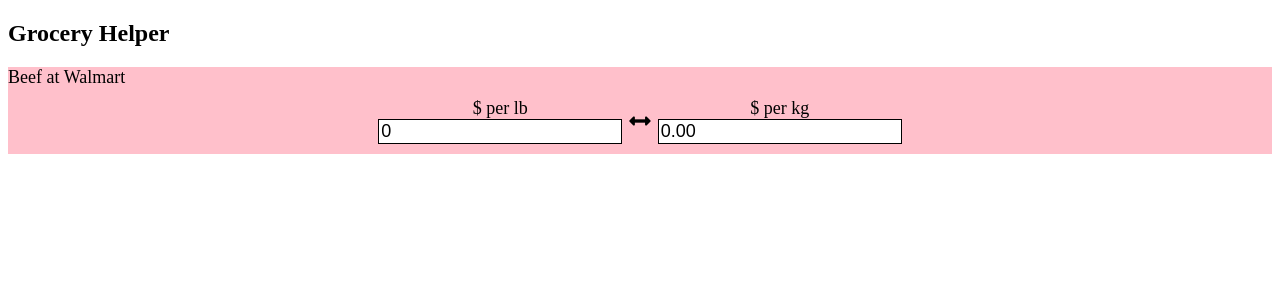
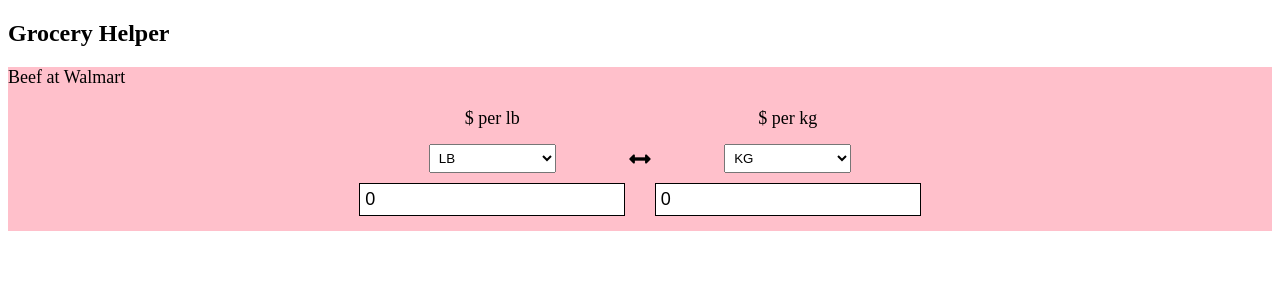
Before and after one commit to n1340t/grocery-helper, a React app: page / in a window 1280 px wide. Shown: the top 300 px of the page. Built offline with nearby package versions, Linux system fonts and the light colour scheme.

Commit message:
Feature: change scale from selector

```diff
--- a/src/components/CalcInput.jsx
+++ b/src/components/CalcInput.jsx
@@ -1,29 +1,36 @@
 import React, { Component } from 'react';
-import { scaleNames } from '../config/config.js';
+import { scaleEnum, scaleNames } from '../config/config.js';
 
 export default class CalcInput extends Component {
   constructor(props) {
     super(props);
-    this.handleChange = this.handleChange.bind(this);
+    this.handleSelectChange = this.handleSelectChange.bind(this);
+    this.handleInputChange = this.handleInputChange.bind(this);
   }
-
-  handleChange(e) {
-    this.props.onPriceChange(
-      this.props.scaleFrom,
-      this.props.scaleTo,
-      e.target.value
-    );
+  handleSelectChange(e) {
+    this.props.onSelectChange(this.props.side, e.target.value);
+  }
+  handleInputChange(e) {
+    this.props.onPriceChange(this.props.side, e.target.value);
   }
 
   render() {
     const price = this.props.price;
-    const scale = this.props.scaleFrom;
+    const scale = this.props.scale;
+    const options = Object.entries(scaleEnum).map((opt) => (
+      <option key={opt[0]} value={opt[0]}>
+        {opt[1]}
+      </option>
+    ));
     return (
       <div className='grocery-row-item'>
         <label>{scaleNames[scale]}</label>
+        <select value={scale} onChange={this.handleSelectChange}>
+          {options}
+        </select>
         <input
           type='text'
-          onChange={this.handleChange}
+          onChange={this.handleInputChange}
           value={price} // Controlled Component the input value is driven by react state (props), it also mean dispalyed value is updated when setState set new state
           name={scaleNames[scale]}
         ></input>
--- a/src/components/CalcItem.jsx
+++ b/src/components/CalcItem.jsx
@@ -1,5 +1,4 @@
 import React, { Component } from 'react';
-import '../style/main.css';
 
 export default class CalcItem extends Component {
   constructor(props) {
--- a/src/components/CalculatorV2.jsx
+++ b/src/components/CalculatorV2.jsx
@@ -1,61 +1,111 @@
 import React, { Component } from 'react';
 import CalcInput from './CalcInput';
-import { scaleEnum } from '../config/config';
+import { scaleEnum, weight, eqSides } from '../config/config';
+import { debounce } from '../utils/helper';
 
 function formatPrice(price) {
   return price.toFixed(2);
 }
+function convertPrice(side, scaleLeft, scaleRight, price) {
+  let priceLeft, priceRight;
+  if (side === eqSides.LEFT) {
+    priceLeft = price;
+    priceRight = formatPrice((price * weight[scaleRight]) / weight[scaleLeft]);
+  } else {
+    // swap value
+    priceRight = price;
+    priceLeft = formatPrice((price * weight[scaleRight]) / weight[scaleLeft]);
+  }
+  return { priceLeft, priceRight };
+}
 export default class Calculator extends Component {
   constructor(props) {
     super(props);
-    this.handleUnitChnage = this.handleUnitChnage.bind(this);
-    this.weight = {
-      lb: 1 / 2.205, // centralize to kg
-      kg: 1,
-    };
+    this.handleScaleChange = this.handleScaleChange.bind(this);
+    this.handleUnitChnage = debounce(this.handleUnitChnage, 100).bind(this);
+    this.firstScale = Object.keys(scaleEnum)[0];
     this.state = {
-      scaleLeft: 'lb',
-      scaleFrom: 'lb',
-      scaleRight: 'kg',
-      scaleTo: 'kg',
-      price: 0,
+      scaleLeft: this.firstScale, // initialize with first scale
+      priceLeft: 0,
+      scaleRight: scaleEnum.KG,
+      priceRight: 0,
     };
   }
-  handleUnitChnage(scaleFrom, scaleTo, price) {
-    this.setState({ scaleFrom, scaleTo, price });
+  handleScaleChange(side, changedScale) {
+    if (side === eqSides.LEFT) {
+      if (changedScale === this.state.scaleRight) {
+        // swap scale
+        const currentLeftScale = this.state.scaleLeft;
+        const currentLeftPrice = this.state.priceLeft;
+        const currentRightScale = this.state.scaleRight;
+        const { priceLeft, priceRight } = convertPrice(
+          side,
+          currentRightScale,
+          currentLeftScale,
+          currentLeftPrice
+        );
+        this.setState({
+          scaleLeft: scaleEnum[changedScale],
+          priceLeft,
+          scaleRight: currentLeftScale,
+          priceRight,
+        });
+      }
+    } else {
+      if (changedScale === this.state.scaleLeft) {
+        // swap scale
+        const currentLeftScale = this.state.scaleLeft;
+        const currentRightScale = this.state.scaleRight;
+        const currentRightPrice = this.state.priceRight;
+        const { priceLeft, priceRight } = convertPrice(
+          side,
+          currentLeftScale,
+          currentRightScale,
+          currentRightPrice
+        );
+        this.setState({
+          scaleLeft: currentRightScale,
+          priceLeft,
+          scaleRight: scaleEnum[changedScale],
+          priceRight,
+        });
+      }
+    }
+  }
+  handleUnitChnage(side, price) {
+    const scaleRight = this.state.scaleRight;
+    const scaleLeft = this.state.scaleLeft;
+    const { priceLeft, priceRight } = convertPrice(
+      side,
+      scaleLeft,
+      scaleRight,
+      price
+    );
+    this.setState({ priceLeft, priceRight });
   }
   render() {
     const scaleLeft = this.state.scaleLeft;
-    const scaleFrom = this.state.scaleFrom;
-    const scaleTo = this.state.scaleTo;
-    const price = this.state.price; // bug here priceFrom always = price
-    let priceLeft, priceRight;
-    if (scaleLeft === scaleFrom) {
-      priceLeft = price;
-      priceRight = formatPrice(
-        (price * this.weight[scaleFrom]) / this.weight[scaleTo]
-      );
-    } else {
-      priceLeft = formatPrice(
-        (price * this.weight[scaleFrom]) / this.weight[scaleTo]
-      );
-      priceRight = price;
-    }
+    const scaleRight = this.state.scaleRight;
+    let priceLeft = this.state.priceLeft;
+    let priceRight = this.state.priceRight;
+
     return (
       <div className='grocery-row'>
         <p>Beef at Walmart</p>
         <div className='grocery-row-convert'>
           <CalcInput
-            scaleFrom={scaleEnum.LB} // this value will be get from drop box to make it more generic
-            scaleTo={scaleEnum.KG}
+            scale={scaleLeft}
             price={priceLeft}
+            side={eqSides.LEFT}
+            onSelectChange={this.handleScaleChange}
             onPriceChange={this.handleUnitChnage}
           />
           <i className='fas fa-arrows-alt-h fa-lg'></i>
           <CalcInput
-            scaleFrom={scaleEnum.KG}
-            scaleTo={scaleEnum.LB}
+            scale={scaleRight}
             price={priceRight}
+            side={eqSides.RIGHT}
+            onSelectChange={this.handleScaleChange}
             onPriceChange={this.handleUnitChnage}
           />
         </div>
--- a/src/config/config.js
+++ b/src/config/config.js
@@ -1,9 +1,17 @@
 const scaleEnum = Object.freeze({
-  LB: 'lb',
-  KG: 'kg',
+  LB: 'LB',
+  KG: 'KG',
 });
+const weight = {
+  LB: 1 / 2.205, // centralize to kg
+  KG: 1,
+};
+const eqSides = {
+  LEFT: 'LHS',
+  RIGHT: 'RHS',
+};
 const scaleNames = {
-  lb: '$ per lb',
-  kg: '$ per kg',
+  LB: '$ per lb',
+  KG: '$ per kg',
 };
-export { scaleEnum, scaleNames };
+export { scaleEnum, weight, eqSides, scaleNames };
--- a/src/style/main.scss
+++ b/src/style/main.scss
@@ -24,3 +24,10 @@ $color1: pink;
   width: 100%;
   font-size: large;
 }
+.grocery-row-item * {
+  padding: 5px;
+  margin: 5px;
+}
+.grocery-row-item select {
+  width: 50%;
+}
```
